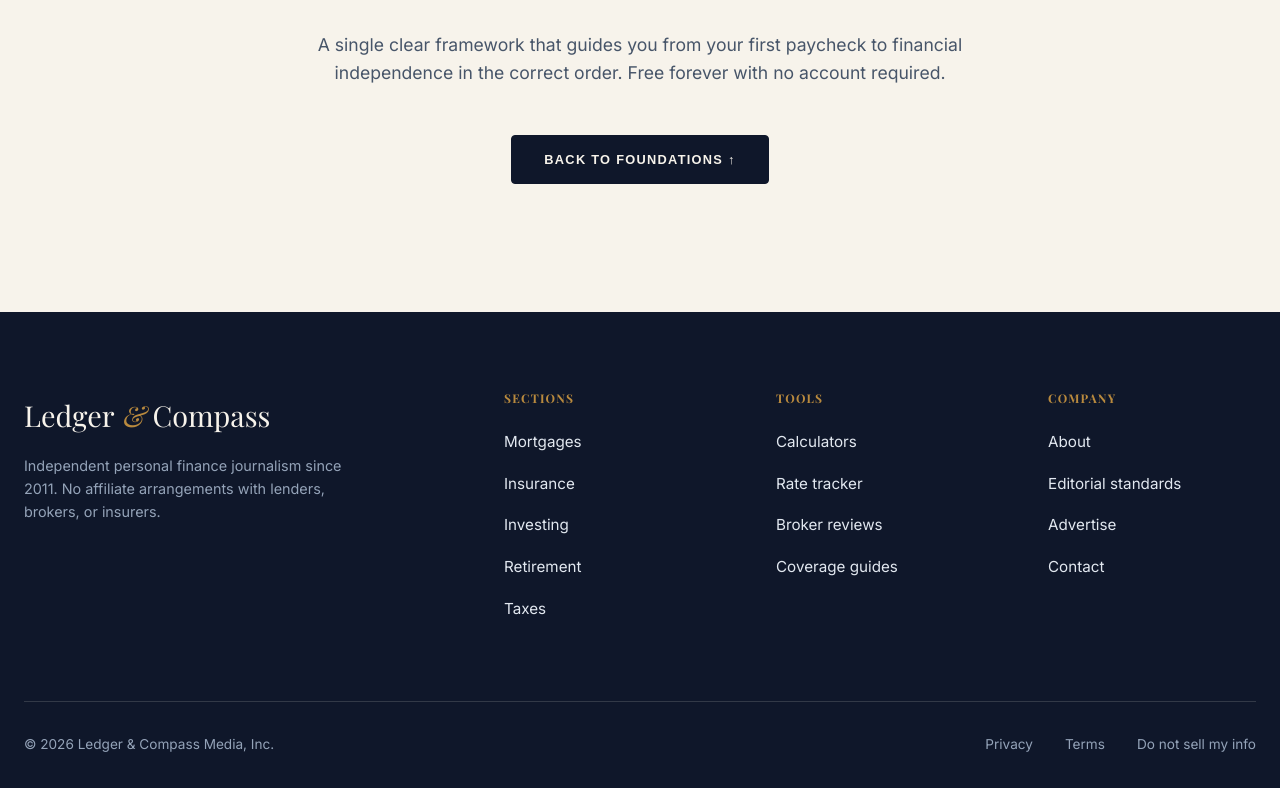
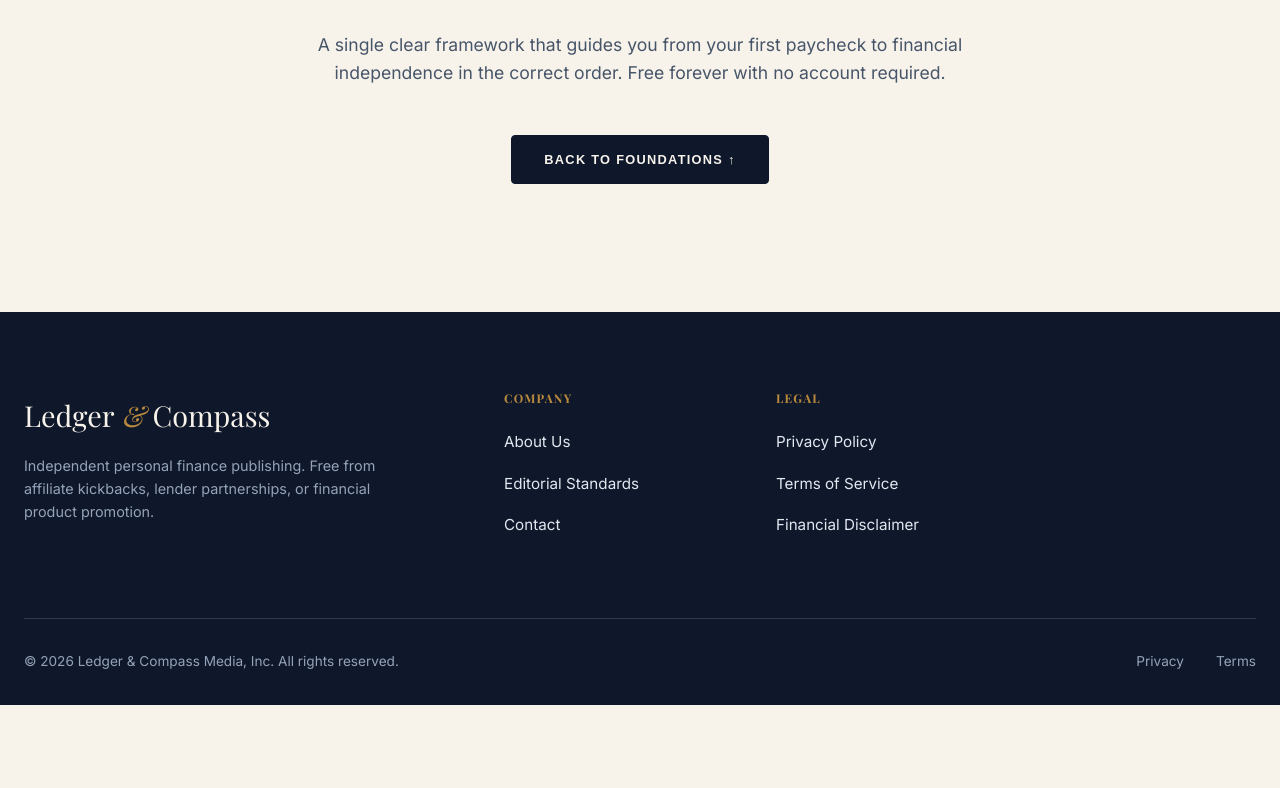
Before and after one commit to turaabhaider/AD-SENSE, a React (Vite) app: page / in a window 1280 px wide. Shown: the part 3771-4559 px from the top of the page. After the commit the page ends 4476 px from the top, so only its background shows below. Built offline with nearby package versions, Linux system fonts and the light colour scheme; a web font is replaced by a local one.

Commit message:
Describe your changes

```diff
--- a/src/components/Footer.jsx
+++ b/src/components/Footer.jsx
@@ -7,43 +7,30 @@ export default function Footer() {
         <div className="footer-grid">
           <div>
             <div className="footer-logo">Ledger <span>&</span> Compass</div>
-            <p className="footer-desc">Independent personal finance journalism since 2011. No affiliate arrangements with lenders, brokers, or insurers.</p>
-          </div>
-          <div className="footer-col">
-            <h4>Sections</h4>
-            <ul>
-              <li><a href="#">Mortgages</a></li>
-              <li><a href="#">Insurance</a></li>
-              <li><a href="#">Investing</a></li>
-              <li><a href="#">Retirement</a></li>
-              <li><a href="#">Taxes</a></li>
-            </ul>
-          </div>
-          <div className="footer-col">
-            <h4>Tools</h4>
-            <ul>
-              <li><a href="#">Calculators</a></li>
-              <li><a href="#">Rate tracker</a></li>
-              <li><a href="#">Broker reviews</a></li>
-              <li><a href="#">Coverage guides</a></li>
-            </ul>
+            <p className="footer-desc">Independent personal finance publishing. Free from affiliate kickbacks, lender partnerships, or financial product promotion.</p>
           </div>
           <div className="footer-col">
             <h4>Company</h4>
             <ul>
-              <li><a href="#">About</a></li>
-              <li><a href="#">Editorial standards</a></li>
-              <li><a href="#">Advertise</a></li>
-              <li><a href="#">Contact</a></li>
+              <li><a href="/about">About Us</a></li>
+              <li><a href="/editorial-standards">Editorial Standards</a></li>
+              <li><a href="/contact">Contact</a></li>
+            </ul>
+          </div>
+          <div className="footer-col">
+            <h4>Legal</h4>
+            <ul>
+              <li><a href="/privacy">Privacy Policy</a></li>
+              <li><a href="/terms">Terms of Service</a></li>
+              <li><a href="/disclaimer">Financial Disclaimer</a></li>
             </ul>
           </div>
         </div>
         <div className="footer-bottom">
-          <div>&copy; 2026 Ledger & Compass Media, Inc.</div>
+          <div>&copy; 2026 Ledger & Compass Media, Inc. All rights reserved.</div>
           <div className="footer-legal">
-            <a href="#">Privacy</a>
-            <a href="#">Terms</a>
-            <a href="#">Do not sell my info</a>
+            <a href="/privacy">Privacy</a>
+            <a href="/terms">Terms</a>
           </div>
         </div>
       </div>
```
